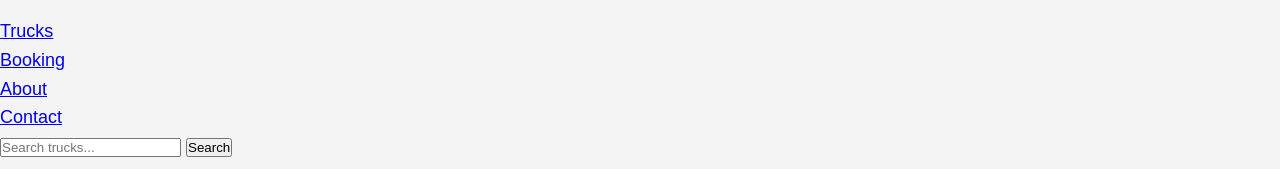
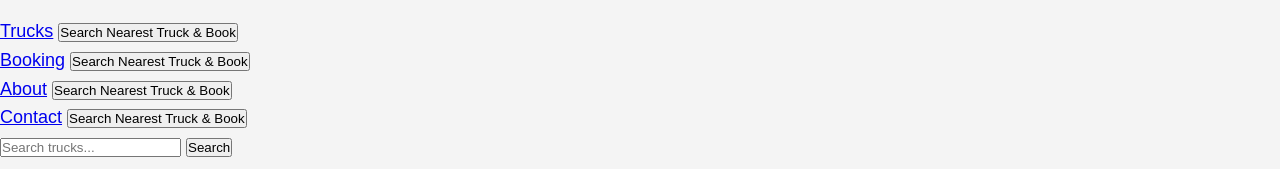
Before and after one commit to Glexobids/TREEM-LOGISTICS-, a plain HTML site: page index.html in a window 1280 px wide. Shown: the part 123-292 px from the top of the page. Drawn offline with Linux system fonts and the light colour scheme; a script that the page names is missing.

Commit message:
Update nav.html

```diff
--- a/nav.html
+++ b/nav.html
@@ -1,8 +1,20 @@
 <nav>
   <ul>
-    <li><a href="#trucks">Trucks</a></li>
-    <li><a href="#booking">Booking</a></li>
-    <li><a href="#about">About</a></li>
-    <li><a href="#contact">Contact</a></li>
+    <li>
+      <a href="#trucks">Trucks</a>
+      <button onclick="window.location.href='treem-logistics.html#if'">Search Nearest Truck & Book</button>
+    </li>
+    <li>
+      <a href="#booking">Booking</a>
+      <button onclick="window.location.href='treem-logistics.html#if'">Search Nearest Truck & Book</button>
+    </li>
+    <li>
+      <a href="#about">About</a>
+      <button onclick="window.location.href='treem-logistics.html#if'">Search Nearest Truck & Book</button>
+    </li>
+    <li>
+      <a href="#contact">Contact</a>
+      <button onclick="window.location.href='treem-logistics.html#if'">Search Nearest Truck & Book</button>
+    </li>
   </ul>
 </nav>
```
